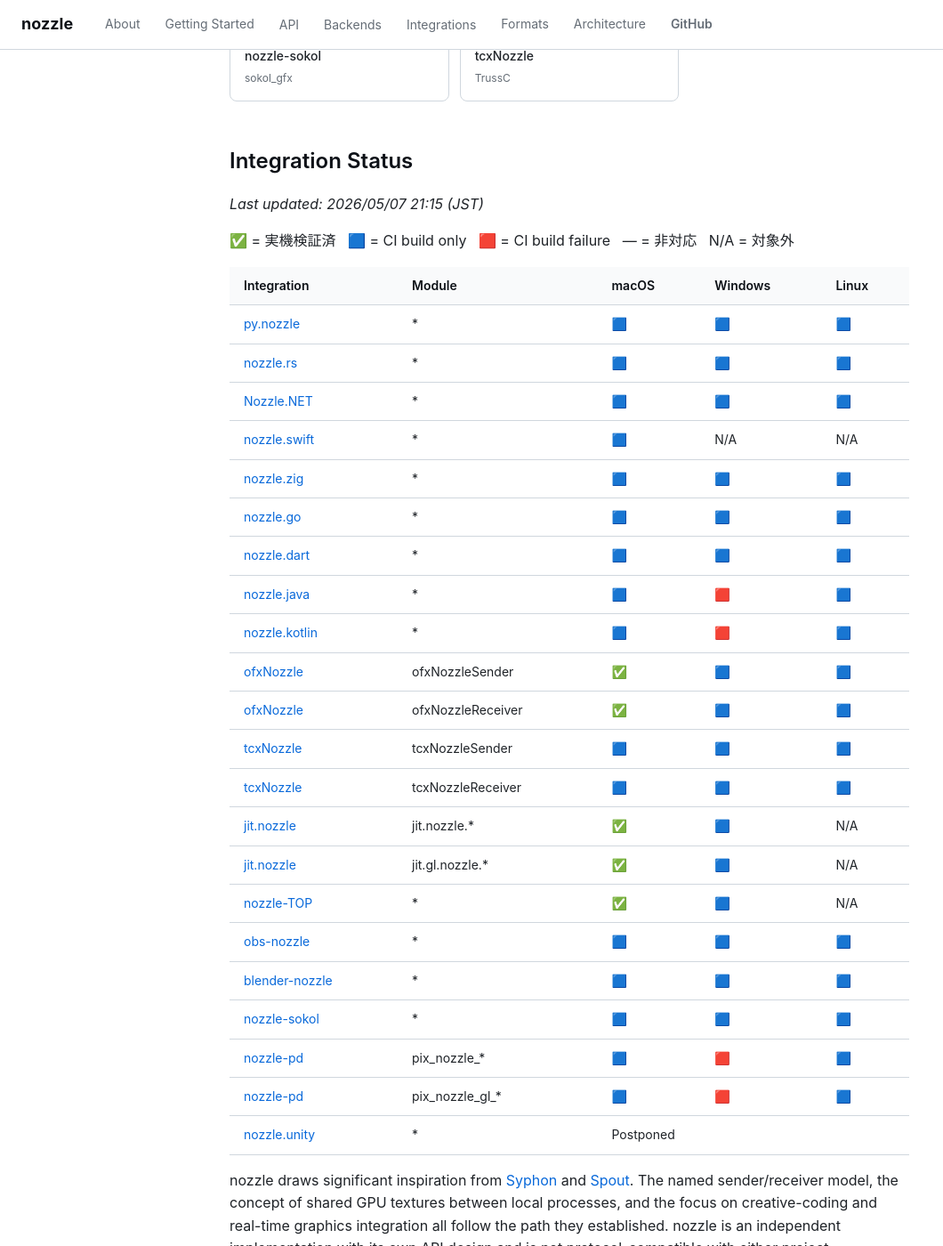
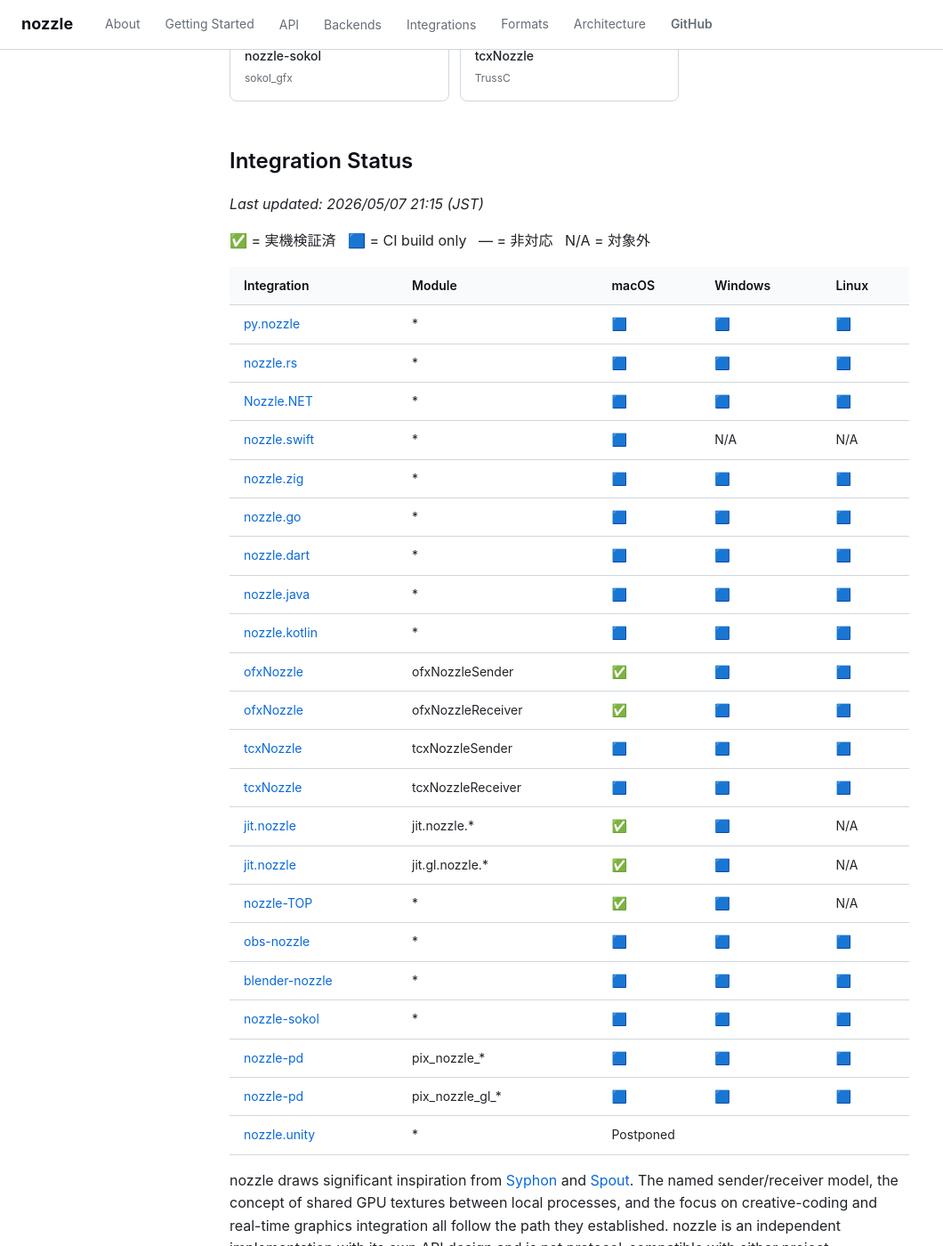
Before and after one commit to nozzle-io/.github, a Jekyll site: the page built from index.md, in a window 1280 px wide and 1400 px high, scrolled down 2220 px. Shown: the whole window at 89% size, without its empty margins (0-1060 px from the left). Built offline with Jekyll 4.4.1, drawn with Linux system fonts in a browser that asks for light colours.

Commit message:
fix: update integration status - all wrappers now CI green on 3 platforms

```diff
--- a/index.md
+++ b/index.md
@@ -119,7 +119,7 @@ auto info = frame.info();
 <h2>Integration Status</h2>
 
 <p><em>Last updated: 2026/05/07 21:15 (JST)</em></p>
-<p>✅ = 実機検証済 &nbsp; 🟦 = CI build only &nbsp; 🟥 = CI build failure &nbsp; — = 非対応 &nbsp; N/A = 対象外</p>
+<p>✅ = 実機検証済 &nbsp; 🟦 = CI build only &nbsp; — = 非対応 &nbsp; N/A = 対象外</p>
 
 <table>
   <thead>
@@ -133,8 +133,8 @@ auto info = frame.info();
     <tr><td><a href="https://github.com/nozzle-io/nozzle.zig">nozzle.zig</a></td><td>*</td><td>🟦</td><td>🟦</td><td>🟦</td></tr>
     <tr><td><a href="https://github.com/nozzle-io/nozzle.go">nozzle.go</a></td><td>*</td><td>🟦</td><td>🟦</td><td>🟦</td></tr>
     <tr><td><a href="https://github.com/nozzle-io/nozzle.dart">nozzle.dart</a></td><td>*</td><td>🟦</td><td>🟦</td><td>🟦</td></tr>
-    <tr><td><a href="https://github.com/nozzle-io/nozzle.java">nozzle.java</a></td><td>*</td><td>🟦</td><td>🟥</td><td>🟦</td></tr>
-    <tr><td><a href="https://github.com/nozzle-io/nozzle.kotlin">nozzle.kotlin</a></td><td>*</td><td>🟦</td><td>🟥</td><td>🟦</td></tr>
+    <tr><td><a href="https://github.com/nozzle-io/nozzle.java">nozzle.java</a></td><td>*</td><td>🟦</td><td>🟦</td><td>🟦</td></tr>
+    <tr><td><a href="https://github.com/nozzle-io/nozzle.kotlin">nozzle.kotlin</a></td><td>*</td><td>🟦</td><td>🟦</td><td>🟦</td></tr>
     <tr><td><a href="https://github.com/nozzle-io/ofxNozzle">ofxNozzle</a></td><td>ofxNozzleSender</td><td>✅</td><td>🟦</td><td>🟦</td></tr>
     <tr><td><a href="https://github.com/nozzle-io/ofxNozzle">ofxNozzle</a></td><td>ofxNozzleReceiver</td><td>✅</td><td>🟦</td><td>🟦</td></tr>
     <tr><td><a href="https://github.com/nozzle-io/tcxNozzle">tcxNozzle</a></td><td>tcxNozzleSender</td><td>🟦</td><td>🟦</td><td>🟦</td></tr>
@@ -145,8 +145,8 @@ auto info = frame.info();
     <tr><td><a href="https://github.com/nozzle-io/obs-nozzle">obs-nozzle</a></td><td>*</td><td>🟦</td><td>🟦</td><td>🟦</td></tr>
     <tr><td><a href="https://github.com/nozzle-io/blender-nozzle">blender-nozzle</a></td><td>*</td><td>🟦</td><td>🟦</td><td>🟦</td></tr>
     <tr><td><a href="https://github.com/nozzle-io/nozzle-sokol">nozzle-sokol</a></td><td>*</td><td>🟦</td><td>🟦</td><td>🟦</td></tr>
-    <tr><td><a href="https://github.com/nozzle-io/nozzle-pd">nozzle-pd</a></td><td>pix_nozzle_*</td><td>🟦</td><td>🟥</td><td>🟦</td></tr>
-    <tr><td><a href="https://github.com/nozzle-io/nozzle-pd">nozzle-pd</a></td><td>pix_nozzle_gl_*</td><td>🟦</td><td>🟥</td><td>🟦</td></tr>
+    <tr><td><a href="https://github.com/nozzle-io/nozzle-pd">nozzle-pd</a></td><td>pix_nozzle_*</td><td>🟦</td><td>🟦</td><td>🟦</td></tr>
+    <tr><td><a href="https://github.com/nozzle-io/nozzle-pd">nozzle-pd</a></td><td>pix_nozzle_gl_*</td><td>🟦</td><td>🟦</td><td>🟦</td></tr>
     <tr><td><a href="https://github.com/nozzle-io/nozzle.unity">nozzle.unity</a></td><td>*</td><td colspan="3">Postponed</td></tr>
   </tbody>
 </table>
```
